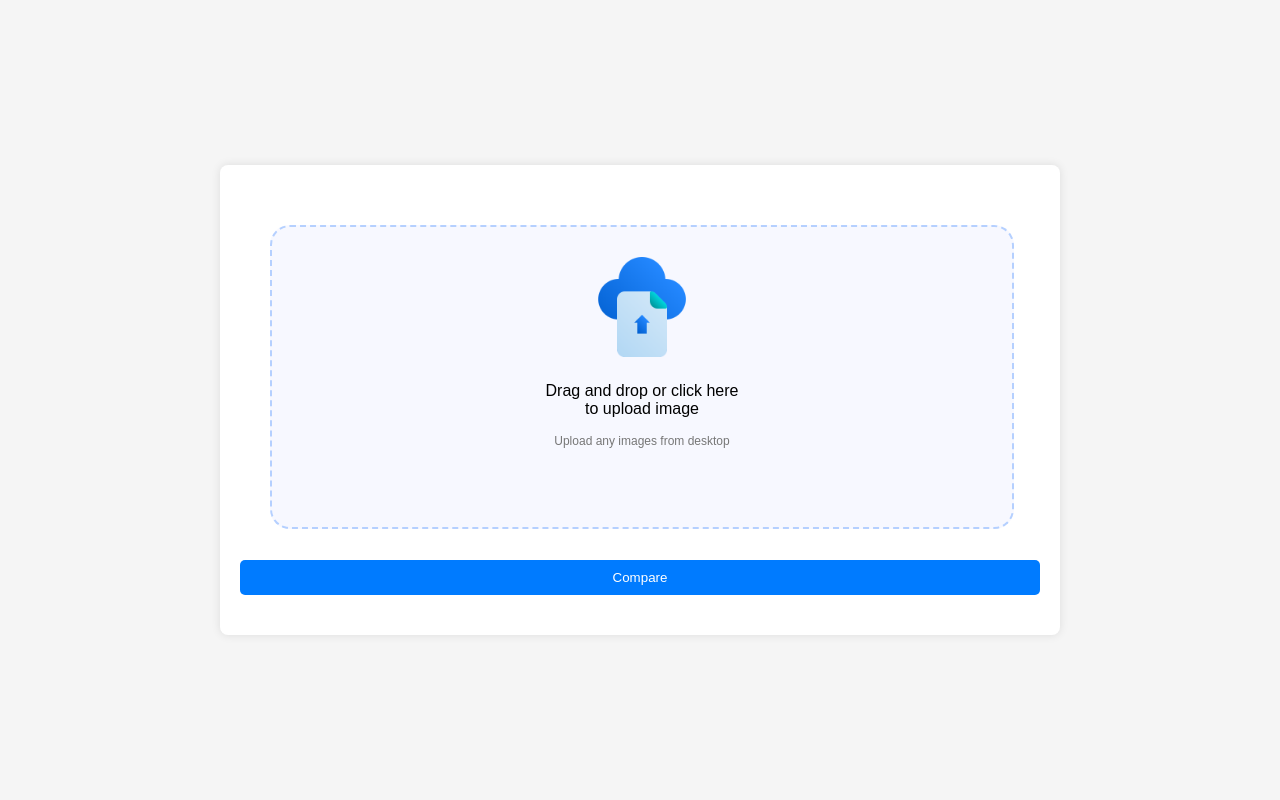
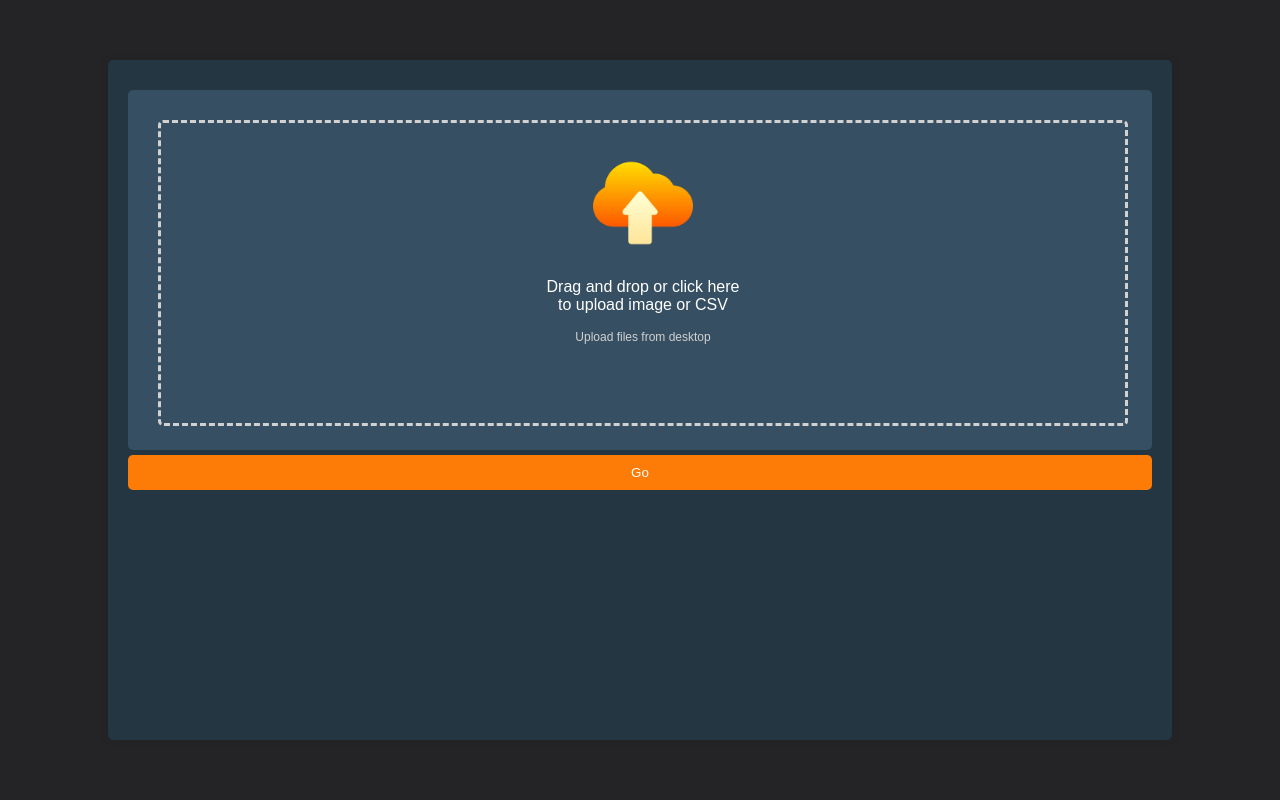
Before and after one commit to yonatantussa/compareTo, a Flask app: page / in a window 1280 px wide. Run offline with Flask 3, Linux system fonts and the light colour scheme.

Commit message:
New CSV test branch to add CSV input functionality
• style changes
• CSV file testing
• tuning responses

```diff
--- a/app.py
+++ b/app.py
@@ -5,8 +5,19 @@
 import requests
 import json
 import os
+import mysql.connector
+import pandas as pd
+from io import StringIO
 
 app = Flask(__name__)
+
+# MySQL Configuration
+db_config = {
+    'host': 'localhost',
+    'user': 'root',
+    'password': 'HappyHippo!',
+    'database': 'compareTo'
+}
 
 # External API URL
 url = "http://10.10.10.102:11434/api/generate"
@@ -15,6 +26,12 @@
 headers = {
     'Content-Type': 'application/json'
 }
+
+# Function to connect to the MySQL database
+def get_db_connection():
+    conn = mysql.connector.connect(**db_config)
+    print("Successfully connected to MySQL")
+    return conn
 
 # Function to read and encode image file to base64
 def encode_image_to_base64(image_file):
@@ -57,25 +74,8 @@
 def index():
     return render_template('index.html')
 
-"""
 @app.route('/upload', methods=['POST'])
-def upload_image():
-    try:
-        file = request.files['file']
-        if not file:
-            return jsonify({'error': 'No file provided'}), 400
-
-        encoded_image = encode_image_to_base64(file)
-        if encoded_image:
-            return jsonify({'encoded_image': encoded_image})
-        else:
-            return jsonify({'error': 'Failed to encode image'}), 500
-    except Exception as e:
-        return jsonify({'error': str(e)}), 500
-"""
-
-@app.route('/upload', methods=['POST'])
-def upload_image():
+def upload_file():
     try:
         file = request.files.get('file')
         if not file:
@@ -95,13 +95,66 @@
     except Exception as e:
         return jsonify({'error': str(e)}), 500
 
+@app.route('/upload-csv', methods=['POST'])
+def upload_csv():
+    print("CSV upload")
+    try:
+        file = request.files.get('file')
+        if not file or not file.filename.endswith('.csv'):
+            return jsonify({'error': 'No CSV file provided or file is not a CSV'}), 400
+
+        # Reads CSV file and decode it from binary
+        csv_data = file.read().decode('utf-8')
+
+        # Replaces b' with an empty string to clean up binary markers
+        csv_data = csv_data.replace("b'", "").replace("'", "")
+
+        # Converts CSV data to a dataframe
+        df = pd.read_csv(StringIO(csv_data))
+
+        # Verify the columns in the dataframe
+        expected_columns = ['Application', 'Bytes Received', 'Bytes Sent', 'Bytes']
+        if not all(col in df.columns for col in expected_columns):
+            return jsonify({'error': 'CSV file is missing required columns'}), 400
+
+        # Connect to MySQL and insert data
+        conn = get_db_connection()
+        cursor = conn.cursor()
+
+        # Create a table if not exists
+        cursor.execute("""
+            CREATE TABLE IF NOT EXISTS flight_data (
+                id INT AUTO_INCREMENT PRIMARY KEY,
+                application VARCHAR(255),
+                bytes_received VARCHAR(255),
+                bytes_sent VARCHAR(255),
+                total_bytes VARCHAR(255)
+            )
+        """)
+
+        # Insert data into table
+        for _, row in df.iterrows():
+            cursor.execute("""
+                INSERT INTO flight_data (application, bytes_received, bytes_sent, total_bytes)
+                VALUES (%s, %s, %s, %s)
+            """, (row['Application'], row['Bytes Received'], row['Bytes Sent'], row['Bytes']))
+
+        conn.commit()
+        cursor.close()
+        conn.close()
+
+        print('success')
+        return jsonify({'success': True, 'message': 'CSV data uploaded and stored successfully.'})
+    except Exception as e:
+        print('fail')
+        return jsonify({'error': str(e)}), 500
+
 
 @app.route('/compare', methods=['POST'])
 def compare_images():
+    print("Analyzing...")
     try:
-        file1 = request.files.get('file1')
-        # file2 = request.files.get('file2')
-
+        file1 = request.files.get('file')
         if not file1:
             return jsonify({'success': False, 'error': 'Image must be provided'}), 400
 
@@ -112,10 +165,9 @@
         if encoded_uploaded_image and encoded_static_image:
             data = {
                 "model": "llava-llama3",
-                "prompt": "Please analyze the two images provided. The first image is a graph of network data. If the first image is not a graph, respond with {'error': 'Please upload a graph'}. If the first image is a graph, compare it to the second image, which is a reference graph. Provide the analysis in the following JSON format:\n\n{\n  'peak_usage_time': '[Provide the peak usage time]',\n  'low_usage_time': '[Provide the low usage time]',\n  'differences': '[Describe the differences between the first and second graph]'\n}",
+                "prompt": "You are an AI chatbot designed to provide a post-flight connectivity summary to business aviation customers. Analyze this graph of incoming and outgoing traffic in mbps on a client's aircraft throughout their flight. Provide a post-flight connectivity summary as if you are talking to a client who's jet just landed. Keep the summary brief and get straight to the point. Include the peak usage time, low usage time, and differences compared to past flights. Start with 'During your flight...'",
                 "images": [encoded_uploaded_image, encoded_static_image]
             }
-
 
             response = requests.post(url, headers=headers, json=data)
 
@@ -135,45 +187,5 @@
     except Exception as e:
         return jsonify({'success': False, 'error': str(e)}), 500
 
-"""
-@app.route('/test-connection', methods=['GET'])
-def test_connection():
-    try:
-        image_path1 = os.path.join(app.static_folder, 'graph1.jpg')
-        image_path2 = os.path.join(app.static_folder, 'graph2.png')
-
-        print(f"Checking image paths: {image_path1} and {image_path2}")
-
-        if not os.path.exists(image_path1) or not os.path.exists(image_path2):
-            return jsonify({'error': 'One or both test images not found'}), 500
-
-        with open(image_path1, 'rb') as img_file1, open(image_path2, 'rb') as img_file2:
-            encoded_image1 = encode_image_to_base64(img_file1)
-            encoded_image2 = encode_image_to_base64(img_file2)
-
-        if encoded_image1 and encoded_image2:
-            data = {
-                "model": "llava-llama3",
-                "prompt": "Compare these two images",
-                "images": [encoded_image1, encoded_image2]
-            }
-
-            response = requests.post(url, headers=headers, json=data)
-
-            if response.status_code == 200:
-                try:
-                    response_chunks = response.text.splitlines()
-                    combined_response = process_incremental_response(response_chunks)
-                    return jsonify({'success': True, 'comparison_result': combined_response})
-                except json.JSONDecodeError:
-                    return jsonify({'success': False, 'error': 'Failed to decode JSON response', 'response': response.text}), 500
-            else:
-                return jsonify({'success': False, 'error': f'Request failed with status code {response.status_code}', 'response': response.text}), 500
-        else:
-            return jsonify({'success': False, 'error': 'Failed to encode one or both images'}), 500
-    except Exception as e:
-        return jsonify({'success': False, 'error': str(e)}), 500
-"""
-
 if __name__ == '__main__':
     app.run(debug=True)
--- a/static/script.js
+++ b/static/script.js
@@ -1,6 +1,6 @@
 const dropArea = document.getElementById("drop-area");
-const inputFile = document.getElementById("file1");
-const imageView = document.getElementById("img-view");
+const inputFile = document.getElementById("file-input");
+const imageView = document.getElementById("file-view");
 const loadingSpinner = document.getElementById("loading-spinner");
 
 // Handle file input change
@@ -22,7 +22,7 @@
     e.preventDefault();
     dropArea.classList.remove("dragover");
     inputFile.files = e.dataTransfer.files;
-    uploadImage();
+    handleFile();
 });
 
 // Handle click event to toggle "clicked" class
@@ -30,11 +30,55 @@
     dropArea.classList.toggle("clicked");
 });
 
+function handleFile() {
+    const file = inputFile.files[0];
+    if (file) {
+        const fileType = file.type;
+
+        if (fileType.startsWith('image/')) {
+            /* displayImage(file);
+            uploadFile(file); */
+        } else if (file.name.endsWith('.csv')) {
+            displayCSVIcon();
+            uploadFile(file, '/upload-csv');
+        } else {
+            alert('Unsupported file type. Please upload an image or a CSV file.');
+        }
+    }
+}
+
+function displayCSVIcon() {
+    imageView.style.backgroundImage = `url('/static/csv-icon.png')`;
+    imageView.textContent = "";
+    imageView.style.border = 0;
+}
+
 function uploadImage() {
     const imgLink = URL.createObjectURL(inputFile.files[0]);
     imageView.style.backgroundImage = `url(${imgLink})`;
     imageView.textContent = "";
     imageView.style.border = 0;
+}
+
+function uploadFile(file, endpoint = '/upload') {
+    const formData = new FormData();
+    formData.append('file', file);
+
+    fetch(endpoint, {
+        method: 'POST',
+        body: formData
+    })
+    .then(response => response.json())
+    .then(data => {
+        if (data.success) {
+            console.log('File uploaded successfully.');
+        } else {
+            console.error('Error uploading file:', data.error);
+        }
+    })
+    .catch(error => {
+        console.error('Error:', error);
+    });
 }
 
 document.getElementById('upload-form').addEventListener('submit', function(e) {
--- a/static/style.css
+++ b/static/style.css
@@ -5,16 +5,17 @@
     align-items: center;
     height: 100vh;
     margin: 0;
-    background-color: #f5f5f5;
+    background-color: #242427;
 }
 
 .container {
     position: relative;
-    background-color: #fff;
+    background-color: #253643;
     padding: 20px;
-    border-radius: 8px;
+    border-radius: 5px;
     box-shadow: 0 0 10px rgba(0, 0, 0, 0.1);
-    width: 800px;
+    width: 80%;
+    height: 80%;
     text-align: center;
 }
 
@@ -38,7 +39,7 @@
 }
 
 button {
-    background-color: #007BFF;
+    background-color: rgba(252, 124, 7, 1);
     width: 100%;
     color: white;
     border: none;
@@ -48,17 +49,18 @@
 }
 
 button:hover {
-    background-color: #0056b3;
+    background-color: rgb(217, 123, 34);
 }
 
 #results {
     margin-top: 20px;
+    color: #fff
 }
 
 img {
     max-width: 100%;
     /* border: 1px solid #ddd; */
-    border-radius: 4px;
+    border-radius: 5px;
     padding: 5px;
 }
 
@@ -75,42 +77,46 @@
     width: 100%;
     height: 300px;
     padding: 30px;
-    background: #fff;
+    background: #364F62;
     text-align: center;
-    border-radius: 20px;
+    border-radius: 5px;
     transition: background-color 0.3s, border-color 0.3s;
     cursor: pointer;
 }
 
 #drop-area.dragover {
-    background-color: #e0e0e0;
+    background-color: #607686;
     border-color: #000;
 }
 
 #drop-area.clicked {
-    background-color: #d0d0d0;
+    background-color: #607686;
     border-color: #333;
 }
 
-#img-view {
+#file-view {
     width: 100%;
     height: 100%;
-    border-radius: 20px;
-    border: 2px dashed #b5d0ff;
-    background: #f7f8ff;
+    border-radius: 5px;
+    border: 3px dashed #d1d1d1;
+    background: #364F62;
     background-position: center;
     background-size: auto 100%;
 }
 
-#img-view img {
+#file-view img {
     width: 100px;
     margin-top: 25px;
 }
 
-#img-view span {
+#file-view p {
+    color: #fff;
+}
+
+#file-view span {
     display: block;
     font-size: 12px;
-    color: #777;
+    color: #d1d1d1;
     margin-top: 15px;
 }
 
@@ -128,7 +134,7 @@
 
 .spinner {
     border: 8px solid rgba(0, 0, 0, 0.1);
-    border-left: 8px solid #007BFF;
+    border-left: 8px solid rgb(217, 123, 34);
     border-radius: 50%;
     width: 50px;
     height: 50px;
--- a/templates/index.html
+++ b/templates/index.html
@@ -3,36 +3,30 @@
 <head>
     <meta charset="UTF-8">
     <meta name="viewport" content="width=device-width, initial-scale=1.0">
-    <title>compareTo</title>
+    <title>CompareTo</title>
     <link rel="stylesheet" href="{{ url_for('static', filename='style.css') }}">
 </head>
 <body>
     <div class="container">
-        <form id="upload-form" enctype="multipart/form-data">
-            <!-- <label for="file1">Upload Graph 1:</label> -->
+        <form id="upload-form" enctype="multipart/form-data" data-type="file-upload">
             <div class="hero">
-                <label for="file1" id="drop-area">
-                    <input type="file" id="file1" name="file1" accept="image/*" required hidden>
-                    <div id="img-view">
-                        <img src="static/uploadicon.png">
-                        <p>Drag and drop or click here<br>to upload image</p>
-                        <span>Upload any images from desktop</span>
+                <label for="file-input" id="drop-area">
+                    <input type="file" id="file-input" name="file" accept="image/*, .csv" required hidden>
+                    <div id="file-view">
+                        <img src="{{ url_for('static', filename='uploadorange.png') }}" alt="Upload Icon">
+                        <p>Drag and drop or click here<br>to upload image or CSV</p>
+                        <span>Upload files from desktop</span>
                     </div>
                 </label>
             </div>
-            <!-- <input type="file" id="file1" name="file1" accept="image/*" required>
-            -->
-            <!-- <label for="file2">Upload Graph 2:</label>
-            <input type="file" id="file2" name="file2" accept="image/*" required>
-            -->
-            <button type="submit">Compare</button>
+            <button type="submit">Go</button>
             <div id="loading-spinner" class="hidden">
                 <div class="spinner"></div>
             </div>
         </form>
         <div id="results">
-            <!-- <h2>Comparison Result</h2> -->
             <div id="comparison-text"></div>
+            <div id="csv-text"></div>
         </div>
     </div>
     <script src="{{ url_for('static', filename='script.js') }}"></script>
```
Also changed, not shown: static/Sample application data 1.csv (added, +11 -0 lines), static/Sample application data 2.csv (added, +11 -0 lines), static/Sample application data 3.csv (added, +11 -0 lines), static/background.png (deleted), static/csv-icon.png (added), static/upload.png (deleted), static/uploadorange.png (added), 2 other files.
